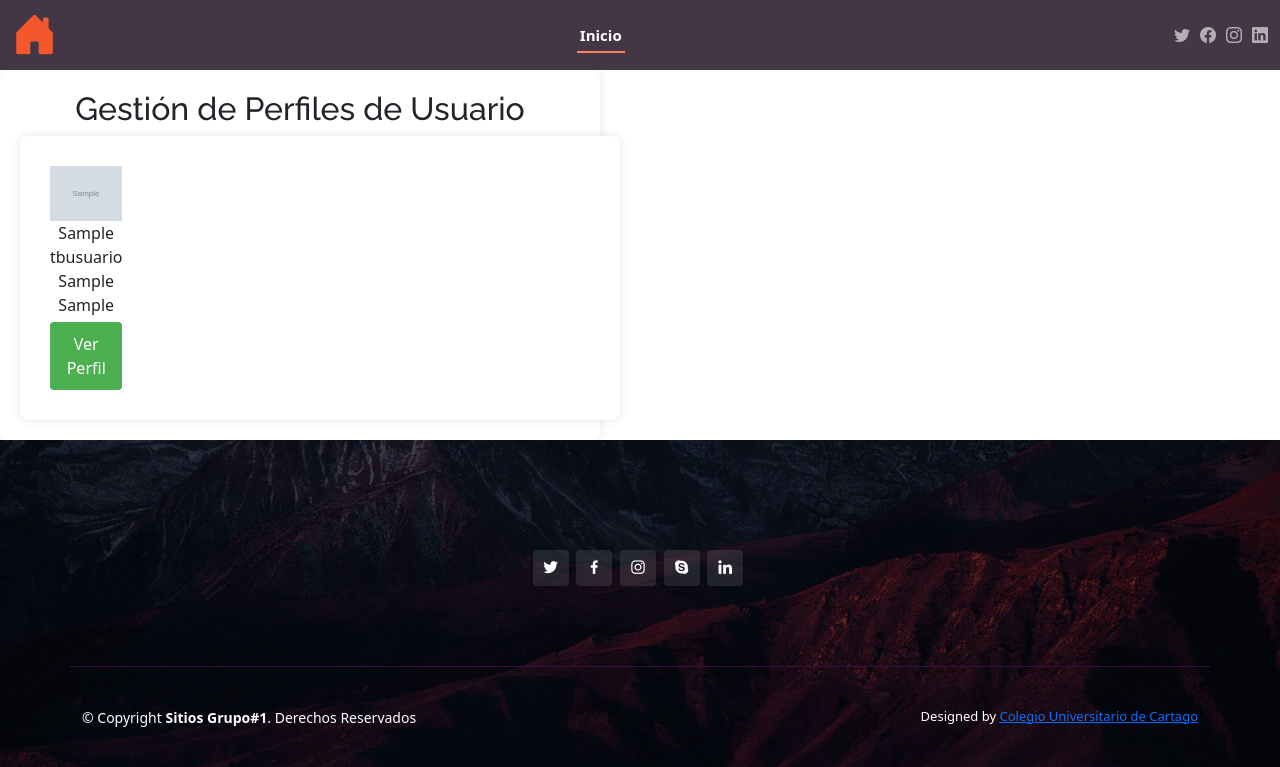
After one commit to Mvargas26/MyLodgmentPlace, a PHP site: page /App/Views/gestionPerfilUsuarios_View.php in a window 1280 px wide. The commit adds this page. Shown: the top 767 px of the page. Run offline with PHP 8.4, Linux system fonts and the light colour scheme; tables that the repository leaves empty or names only in its code hold one stand-in row (values such as "Sample post"); grey boxes marked "Sample" are stand-in pictures; some libraries are stand-ins or nearby versions.

Commit message:
gestion de perfil usuario

```diff
--- a/App/Modules/Master_Class.php
+++ b/App/Modules/Master_Class.php
@@ -194,6 +194,26 @@ class Master_Class
         // Retorna true si la actualización fue exitosa, de lo contrario, false
         return $resultado;
     }
+
+        /* --------------------------- Obtener Usuarios --------------------------- */
+
+        function GetUsuarios()
+        {
+            $sql = "SELECT * FROM tbusuario";
+            $result = $this->conn->query($sql);
+
+            if ($result->num_rows > 0) {
+                $users = array();
+                while ($row = $result->fetch_assoc()) {
+                    $users[] = $row;
+                }
+                return $users;
+            } else {
+                return array();
+            }
+        }
+
+        /* --------------------------- Otras funciones --------------------------- */
 
 
 
--- /dev/null
+++ b/App/Modules/obtenerPerfilUsuarios/get_usersPerfil_Negocios.php
@@ -0,0 +1,11 @@
+<?php
+require_once('../Master_Class.php');
+
+$master = new Master_Class();
+
+// Obtener la lista de usuarios desde la Master Class
+$users = $master->GetUsuarios();
+
+// Devolver los usuarios como respuesta en formato JSON
+echo json_encode($users);
+?>
--- /dev/null
+++ b/App/Views/gestionPerfilUsuarios_View.php
@@ -0,0 +1,23 @@
+<?php include './templates/Header.php'; ?>
+
+<main id="main">
+    <meta charset="UTF-8">
+    <meta name="viewport" content="width=device-width, initial-scale=1.0">
+    <link rel="stylesheet" href="../assets/css/gestionPerfilUsuarios.css">
+    <div class="contener">
+        <h2>Gestión de Perfiles de Usuario</h2>
+        <div class="contener">
+            <div class="user-list">
+
+
+            </div>
+
+        </div>
+
+    </div>
+</main>
+
+<script src="https://code.jquery.com/jquery-3.6.4.min.js"></script>
+<script src="../assets/js/GestionPerfilUsuarios/gestionPerfilUsuario.js"></script>
+
+<?php include './templates/Footer.php'; ?>
--- /dev/null
+++ b/App/assets/css/gestionPerfilUsuarios.css
@@ -0,0 +1,54 @@
+
+
+.contener {
+    background-color: #fff;
+    border-radius: 8px;
+    box-shadow: 0 0 10px rgba(0, 0, 0, 0.1);
+    padding: 20px;
+    width: 600px;
+}
+
+h2 {
+    text-align: center;
+}
+
+/* Estilo para la lista de usuarios */
+.user-list {
+    display: flex;
+    flex-wrap: wrap;
+    justify-content:space-between; /* Puedes ajustar esto según tus preferencias */
+}
+
+/* Estilo para cada usuario */
+.user {
+    margin: 10px;
+    flex-basis: calc(10% - 20px); /* Calcula el ancho para mostrar 10 usuarios por fila */
+}
+
+/* Estilo para la imagen del perfil */
+.user img {
+    width: 100%; /* Ajusta el tamaño según tus preferencias */
+    height: auto; /* Para mantener la relación de aspecto */
+    object-fit: cover; /* Para asegurar que la imagen mantenga su relación de aspecto */
+}
+
+/* Estilo para los detalles del usuario */
+.user-details {
+    text-align: center;
+}
+
+/* Estilo para el botón de ver perfil */
+.button-view-profile {
+    margin-top: 5px;
+}
+
+
+
+.button-view-profile {
+    background-color: #4caf50;
+    color: #fff;
+    border: none;
+    padding: 10px;
+    cursor: pointer;
+    border-radius: 4px;
+}
--- /dev/null
+++ b/App/assets/js/GestionPerfilUsuarios/gestionPerfilUsuario.js
@@ -0,0 +1,42 @@
+$(document).ready(function () {
+    // Obtener la lista de usuarios desde el servidor mediante una solicitud AJAX
+    $.ajax({
+        type: 'POST',
+        url: '../../App/Modules/obtenerPerfilUsuarios/get_usersPerfil_Negocios.php',
+        dataType: 'json',
+        success: function (userList) {
+            var userContainer = $('.user-list');
+            userContainer.empty(); // Limpiar contenido existente
+
+            userList.forEach(function (user) {
+                var userDiv = $('<div class="user"></div>');
+
+                var profileImage = $('<img>').attr('src', user.fotoperfil);
+                userDiv.append(profileImage);
+
+                var userDetails = $('<div class="user-details"></div>');
+
+                var userName = $('<div></div>').text(user.nombre + ' ' + user.apellido1 + ' ' + user.apellido2);
+                userDetails.append(userName);
+
+                var viewProfileButton = $('<button class="button-view-profile">Ver Perfil</button>');
+                viewProfileButton.on('click', function () {
+                    alert('Ver perfil de ' + user.nombre);
+                });
+
+                userDetails.append(viewProfileButton);
+
+                userDiv.append(userDetails);
+                userContainer.append(userDiv);
+            });
+        },
+        error: function (xhr, status, error) {
+            console.error('Error al obtener la lista de usuarios:', error);
+            console.log(xhr);
+            console.log(status);
+            console.log(error);
+
+            alert('Error al obtener la lista de usuarios. Por favor, inténtelo de nuevo más tarde.');
+        }
+    });
+});
--- a/App/assets/js/historialReservasUsuario/script.js
+++ b/App/assets/js/historialReservasUsuario/script.js
@@ -22,9 +22,6 @@
                 });
             },
             error: function (xhr, status, error) {
-                console.log(xhr);
-                console.log(status);
-                console.log(error);
                 alert('Error al obtener el historial de reservas.');
             }
         });
```
Also changed, not shown: App/Views/vistaPerfilUsuarios_View.php (added).
